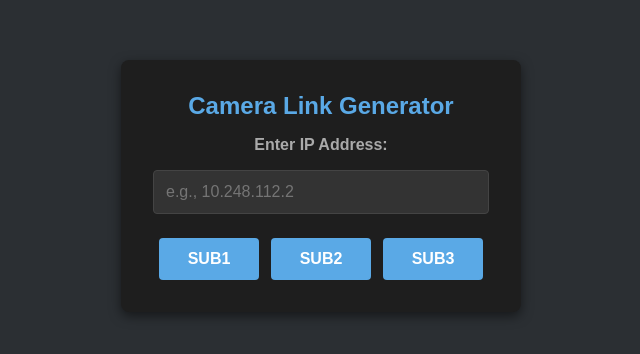
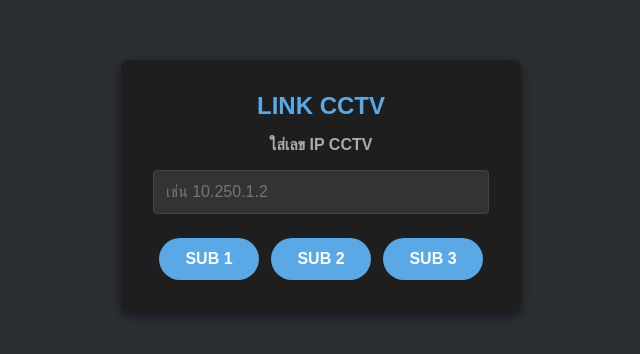
Before and after one commit to deco-io/cctv-link, a plain HTML site: page index.html in a window 1280 px wide. Shown: the part 214-568 px from the top of the page, without its empty margins (319-959 px from the left). Drawn offline with Linux system fonts and the light colour scheme.

Commit message:
Update index.html

```diff
--- a/index.html
+++ b/index.html
@@ -3,7 +3,7 @@
 <head>
   <meta charset="UTF-8">
   <meta name="viewport" content="width=device-width, initial-scale=1.0">
-  <title>Camera Link Generator</title>
+  <title>LINK CCTV</title>
   <style>
     /* Reset some basic styling */
     * {
@@ -68,7 +68,7 @@
     .sub-buttons button {
       padding: 0.75rem 1.5rem;
       border: none;
-      border-radius: 4px;
+      border-radius: 25px;
       background-color: #5aa9e6; /* สีฟ้าสำหรับปุ่ม */
       color: #fff;
       font-size: 1rem;
@@ -85,17 +85,17 @@
 </head>
 <body>
   <div class="container">
-    <h2>Camera Link Generator</h2>
+    <h2>LINK CCTV</h2>
 
     <!-- Input for IP address -->
-    <label for="ipAddress">Enter IP Address:</label>
-    <input type="text" id="ipAddress" placeholder="e.g., 10.248.112.2" required>
+    <label for="ipAddress">ใส่เลข IP CCTV</label>
+    <input type="text" id="ipAddress" placeholder="เช่น 10.250.1.2" required>
 
     <!-- Buttons to select SUB -->
     <div class="sub-buttons">
-      <button onclick="generateLink('.108:8000')">SUB1</button>
-      <button onclick="generateLink('.109:8001')">SUB2</button>
-      <button onclick="generateLink('.110:8002')">SUB3</button>
+      <button onclick="generateLink('.108:8000')">SUB 1</button>
+      <button onclick="generateLink('.109:8001')">SUB 2</button>
+      <button onclick="generateLink('.110:8002')">SUB 3</button>
     </div>
   </div>
 
```
